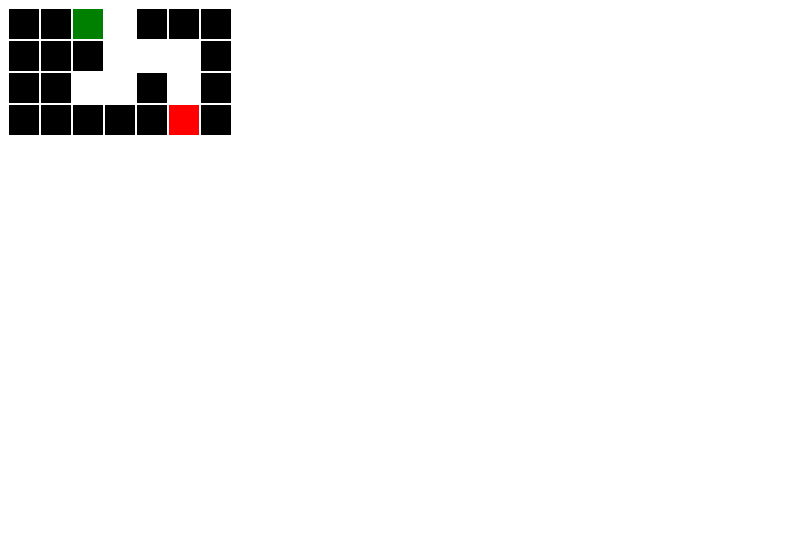
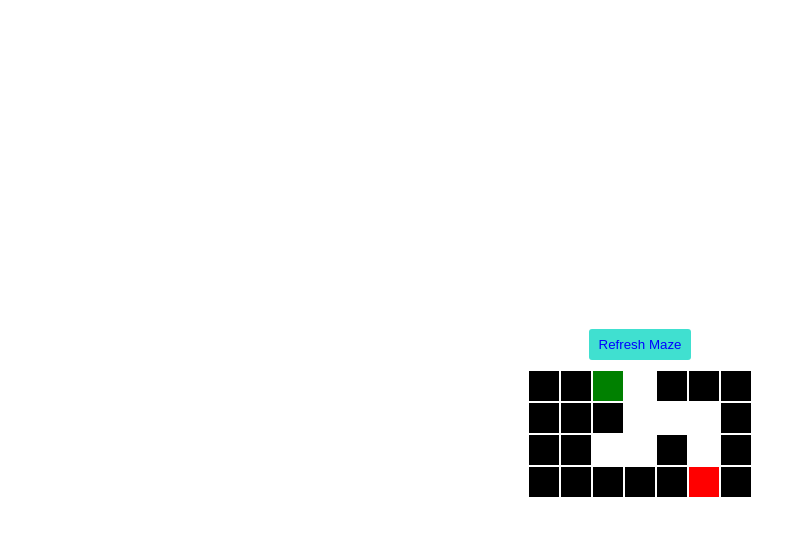
Before and after one commit to dogbeide/maze-path-visualizer, a React (Vite) app: page / in a window 1280 px wide. Shown: the top 536 px of the page, without its empty margins (0-805 px from the left). Built offline with nearby package versions, Linux system fonts and the light colour scheme.

Commit message:
add refresh maze button

```diff
--- a/src/MazeGrid.css
+++ b/src/MazeGrid.css
@@ -1,3 +1,29 @@
+.maze-container {
+  display: flex;
+  flex-direction: column;
+  height: 100vh;
+  align-items: center;
+  justify-content: center;
+}
+
+.button {
+  background-color: turquoise;
+  border: none;
+  cursor: pointer;
+  margin: 10px;
+  padding: 8px 10px;
+  border-radius: 3px;
+  color:blue;
+}
+.button:hover {
+  background-color: aqua;
+}
+
+.maze {
+  display: flex;
+  flex-direction: column;
+}
+
 .row {
   display: flex;
   flex-direction: row;
--- a/src/MazeGrid.jsx
+++ b/src/MazeGrid.jsx
@@ -14,7 +14,9 @@ function MazeGrid() {
   ];
 
   return (
-    <div>
+    <div className='maze-container'>
+      <button className='button'>Refresh Maze</button>
+      <div className='maze'>
         {maze.map((row, rowIdx) => (
           <div key={rowIdx} className='row'>
             {row.map((cell, cellIdx) => (
@@ -23,6 +25,7 @@ function MazeGrid() {
           </div>
         ))}
       </div>
+    </div>
   )
 }
 
```
Lines whose indentation alone changed are shown as unchanged.
